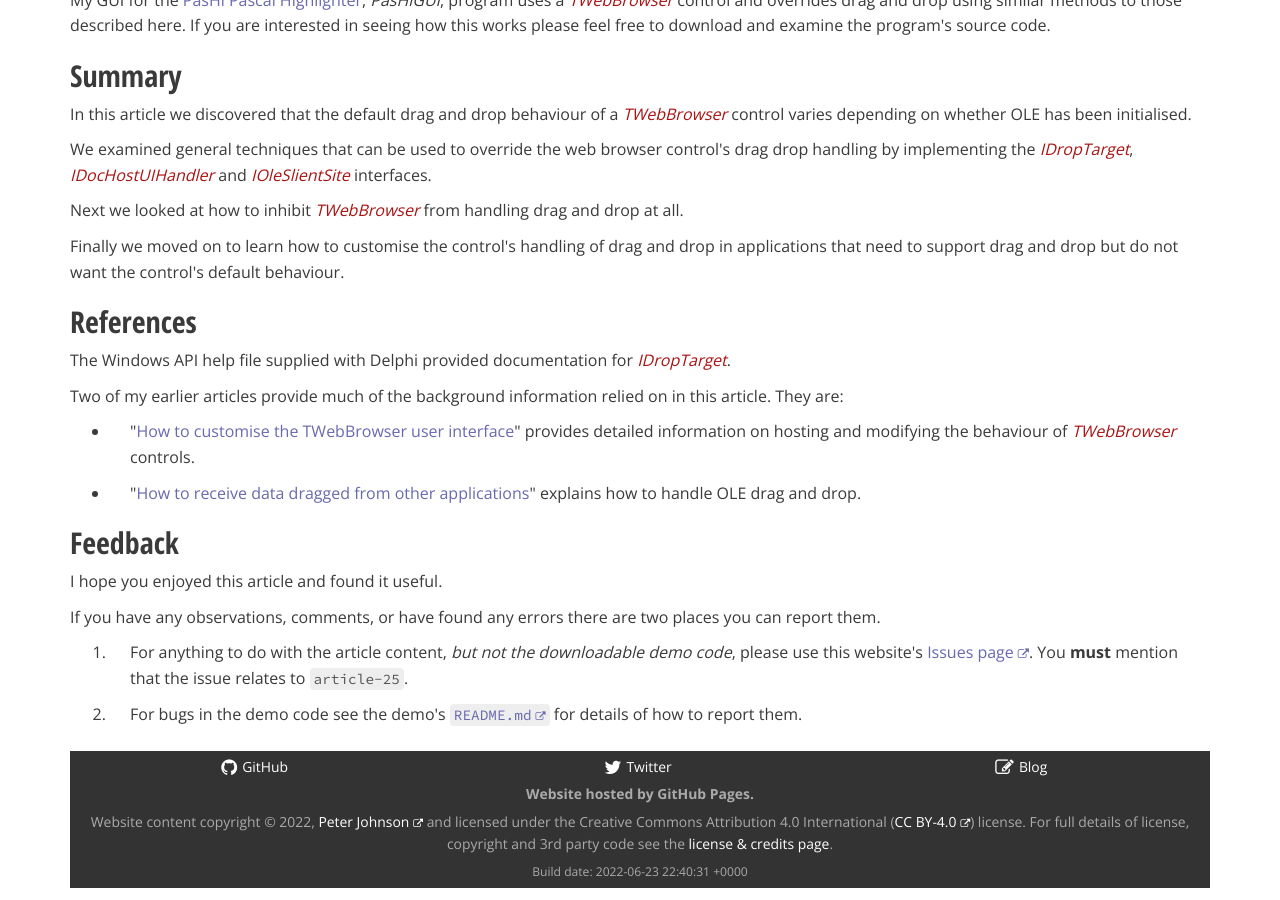
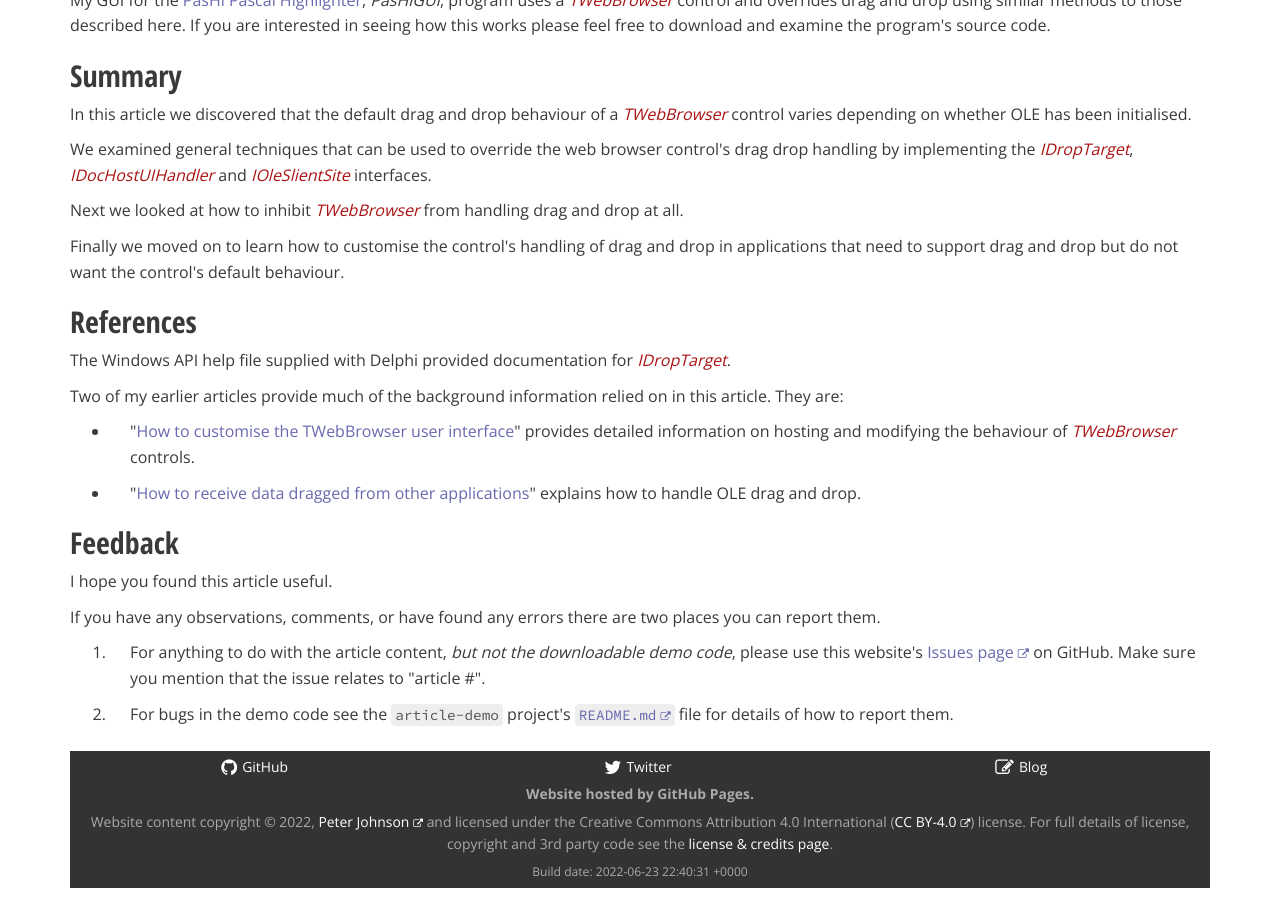
Before and after one commit to delphidabbler/delphidabbler.github.io, a Jekyll site: the page built from _articles/article-25.html, in a window 1280 px wide and 900 px high, scrolled down 11326 px. Built offline with Jekyll 4.4.1, drawn with Linux system fonts in a browser that asks for light colours; nearby versions of some CDN libraries; comment, search, counter and statistics services are not loaded.

Commit message:
Update article-25.html

```diff
--- a/_articles/article-25.html
+++ b/_articles/article-25.html
@@ -1691,29 +1691,18 @@
 
 <section id="feedback">
 
-    <h2>
-        Feedback
-    </h2>
-
-    <p>
-        I hope you enjoyed this article and found it useful.
-    </p>
-
-    <p>
-        If you have any observations, comments, or have found any errors there are two places you can report them.
-    </p>
-
-    <ol class="wide">
-        <li>
-            For anything to do with the article content, <em>but not the downloadable demo code</em>, please use this
-            website's <a href="https://github.com/delphidabbler/delphidabbler.github.io/issues">Issues page</a>. You
-            <strong>must</strong> mention that the issue relates to <code>article-25</code>.
-        </li>
-        <li>
-            For bugs in the demo code see the demo's
-            <code><a href="https://github.com/delphidabbler/article-demos/blob/master/README.md#bug-reports">README.md</a></code>
-            for details of how to report them.
-        </li>
-    </ol>
+  <h2>Feedback</h2>
+
+  <p>I hope you found this article useful.</p>
+
+  <p>If you have any observations, comments, or have found any errors there are two places you can report them.</p>
+
+  <ol class="wide">
+
+    <li>For anything to do with the article content, <em>but not the downloadable demo code</em>, please use this website's <a href="https://github.com/delphidabbler/delphidabbler.github.io/issues">Issues page</a> on GitHub. Make sure you mention that the issue relates to &quot;article #&quot;.</li>
+
+    <li>For bugs in the demo code see the <code>article-demo</code> project's <code><a href="https://github.com/delphidabbler/article-demos/blob/master/README.md#bug-reports">README.md</a></code> file for details of how to report them.</li>
+
+  </ol>
 
 </section>
```
